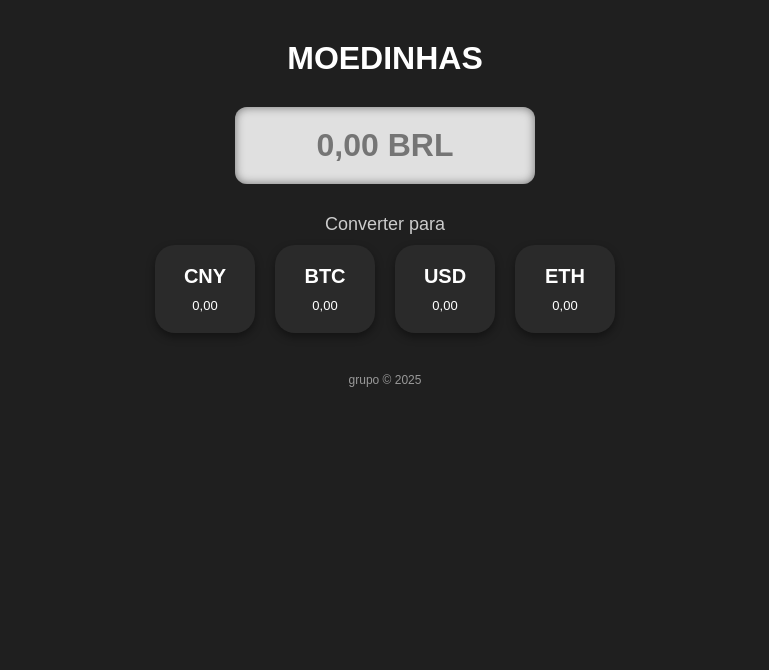
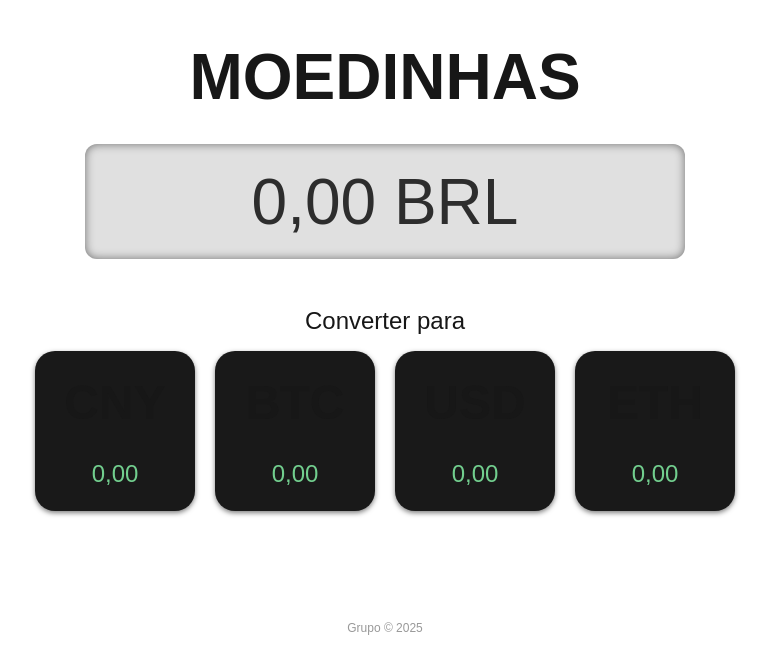
Before and after one commit to BrunoCastroTomaz/QuotationSwap, a Next.js app: page / in a window 1280 px wide. Shown: the top 670 px of the page, without its empty margins (255-1024 px from the left). Built offline with nearby package versions, Linux system fonts and the light colour scheme.

Commit message:
Atualiza card e modifica Layout

```diff
--- a/src/app/components/Card.jsx
+++ b/src/app/components/Card.jsx
@@ -3,7 +3,9 @@ import styles from './Card.module.css';
 export default function Card({sigla, valor}) {
     return (
         <div className={styles.card}>
-            <p className={styles.title}>{sigla}</p>
+            <div className={styles.innercard}>
+                <p className={styles.title}>{sigla}</p>
+            </div>
             <p className={styles.currency}>{valor}</p>
         </div>
     )
--- a/src/app/components/Card.module.css
+++ b/src/app/components/Card.module.css
@@ -1,18 +1,24 @@
 .card {
-    background-color: #2a2a2a;
+    background-color: #191919;
     border-radius: 20px;
-    padding: 20px;
-    width: 100px;
+    /* padding: 20px; */
+    width: 160px;
+    height: 160px;
     text-align: center;
-    box-shadow: 0px 4px 8px rgba(0, 0, 0, 0.4);
+    box-shadow: 0px 2px 5px rgba(0, 0, 0, 0.5);
+    display: flex;
+    flex-direction: column;
+    justify-content: center;
 }
 
 .title {
-    font-size: 20px;
+    font-size: 48px;
     font-weight: bold;
-    padding-bottom: 10px;
+    vertical-align: center;
+    padding-bottom: 30px;
 }
 
 .currency {
-    font-size: small;
+    font-size: 24px;
+    color: #72ce8e
 }
--- a/src/app/globals.css
+++ b/src/app/globals.css
@@ -12,16 +12,23 @@
   }
 }
 
-html,
-body {
-  max-width: 100vw;
-  overflow-x: hidden;
+@media (prefers-color-scheme: dark) {
+  html {
+    color-scheme: dark;
+  }
 }
 
+html,
 body {
   color: var(--foreground);
   background: var(--background);
-  font-family: Arial, Helvetica, sans-serif;
+  max-width: 100vw;
+  overflow-x: hidden;
+  display: flex;
+  flex-direction: column;
+  justify-content: space-between;
+  font-family: 'Arial Rounded MT', Arial, Helvetica, sans-serif;
+
   -webkit-font-smoothing: antialiased;
   -moz-osx-font-smoothing: grayscale;
 }
@@ -37,8 +44,10 @@ a {
   text-decoration: none;
 }
 
-@media (prefers-color-scheme: dark) {
-  html {
-    color-scheme: dark;
-  }
+footer {
+  font-size: 12px;
+  color: #999999;
+  margin-top: 30px;
+  width: 100%;
+  text-align: center;
 }
--- a/src/app/layout.js
+++ b/src/app/layout.js
@@ -13,15 +13,16 @@ const geistMono = Geist_Mono({
 });
 
 export const metadata = {
-  title: "Create Next App",
-  description: "Generated by create next app",
+  title: "Moedinhas",
+  description: "O site para descobrir quanto vale o Real em relação a outras moedas do mundo.",
 };
 
 export default function RootLayout({ children }) {
   return (
-    <html lang="en">
+    <html lang="pt-br">
       <body className={`${geistSans.variable} ${geistMono.variable}`}>
         {children}
+        <footer>Grupo © 2025</footer>
       </body>
     </html>
   );
--- a/src/app/page.js
+++ b/src/app/page.js
@@ -1,6 +1,5 @@
 import Card from './components/Card';
 import './styles.css';
-import './components/Card.module.css'
 
 export default function Home() {
   // export permite que o componente seja utilizado em outros arquivos
@@ -20,7 +19,6 @@ export default function Home() {
         <Card sigla="USD" valor="0,00"></Card>
         <Card sigla="ETH" valor="0,00"></Card>
       </div>
-      <footer>grupo © 2025</footer>
     </div>
   );
 }
--- a/src/app/styles.css
+++ b/src/app/styles.css
@@ -5,11 +5,10 @@ input[type=number]::-webkit-outer-spin-button {
   margin: 0;
 }
 
-body {
-  margin: 0;
-  font-family: Arial, sans-serif;
-  background-color: #1f1f1f;
-  color: white;
+h1 {
+  font-size: 64px;
+  font-weight: bold;
+  margin-bottom: 30px;
 }
 
 .container {
@@ -17,22 +16,16 @@ body {
   padding: 40px 20px;
 }
 
-h1 {
-  font-size: 32px;
-  font-weight: bold;
-  margin-bottom: 30px;
-}
-
 .input-display {
   background-color: #e0e0e0;
   color: #333;
-  font-size: 2rem;
-  font-weight: bold;
+  font-size: 64px;
+  font-family: 'Arial Rounded MT', Arial, Helvetica, sans-serif;
   text-align: center;
   border: none;
-  padding: 20px 40px;
   border-radius: 12px;
-  width: 300px;
+  width: 600px;
+  height: 115px;
   box-shadow: inset 0 0 10px rgba(0, 0, 0, 0.5);
   outline: none;
 
@@ -41,10 +34,18 @@ h1 {
   -moz-appearance: textfield;
 }
 
+input::placeholder {
+  font-size: 64;
+  text-align: center;
+  padding-top: 3;
+  font-family: 'Arial Rounded MT', Arial, Helvetica, sans-serif;
+  color: rgba(0, 0, 0, 0.8);
+}
+
 .label {
-  margin: 30px 0 10px;
-  font-size: 18px;
-  color: #ccc;
+  padding-top: 48px;
+  padding-bottom: 16px;
+  font-size: 24px;
 }
 
 .grid {
@@ -54,9 +55,3 @@ h1 {
   gap: 20px;
   margin-bottom: 40px;
 }
-
-footer {
-  font-size: 12px;
-  color: #999;
-  margin-top: 30px;
-}
```
